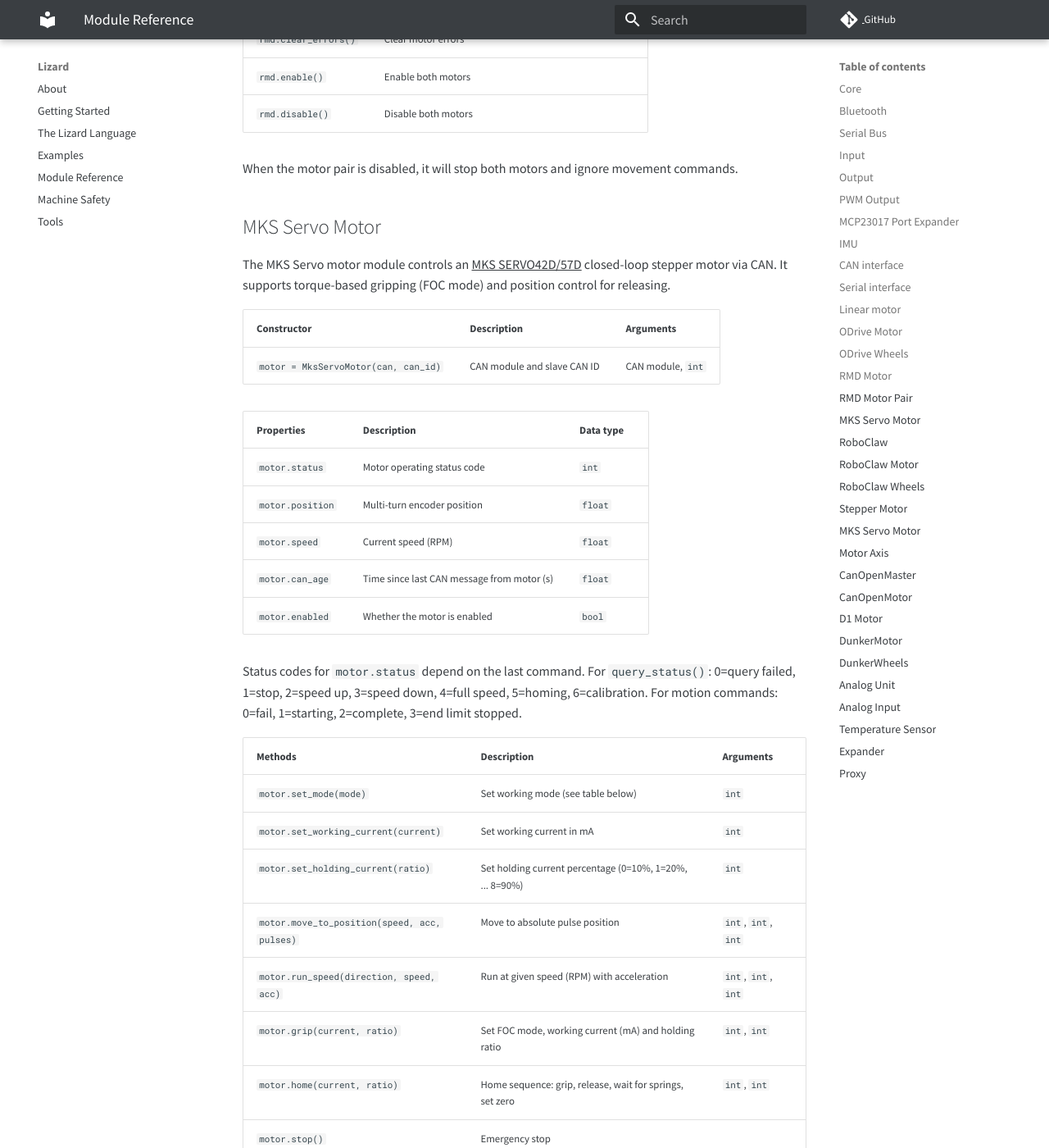
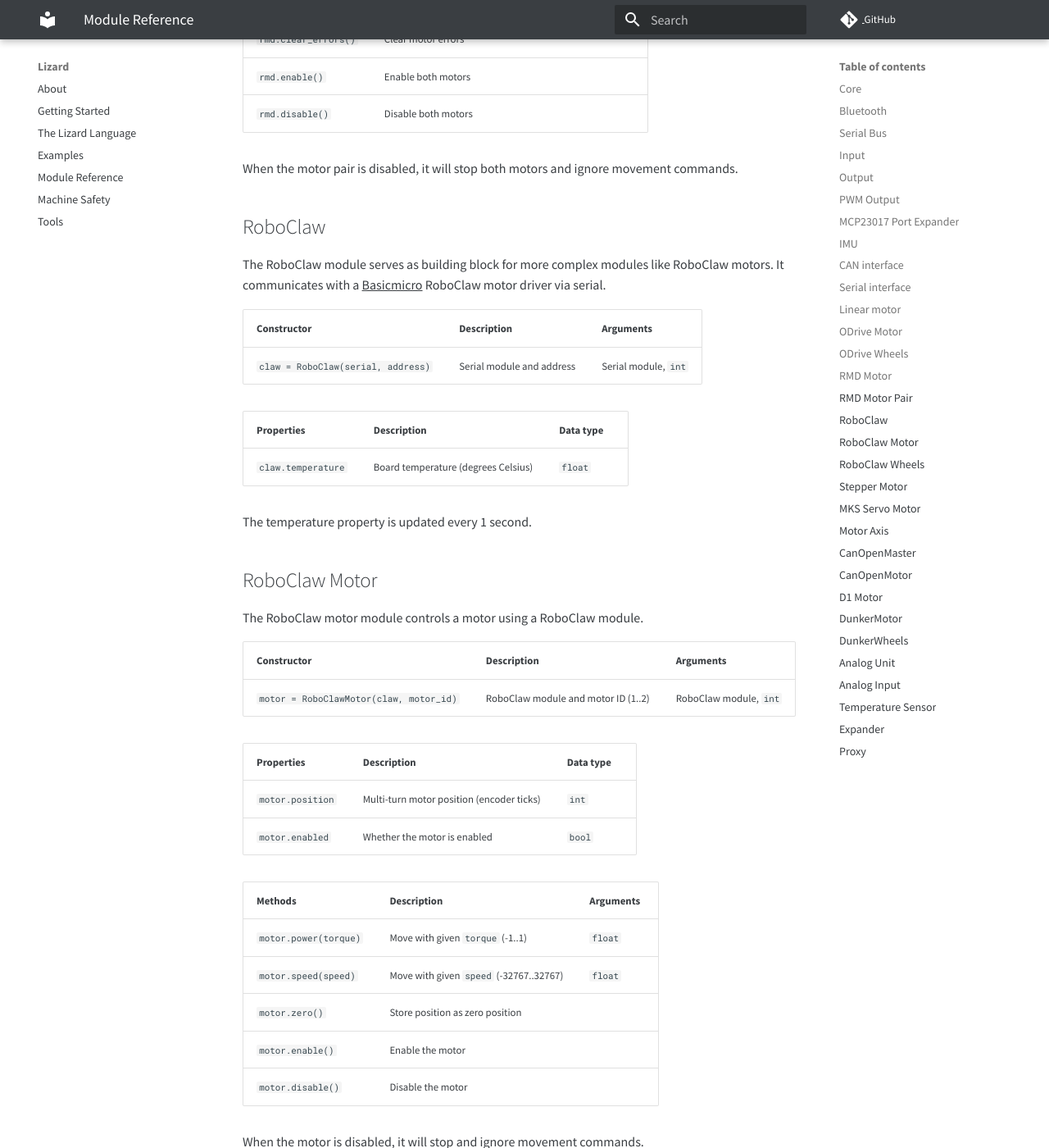
Before and after one commit to zauberzeug/lizard, an MkDocs documentation site: the page built from docs/module_reference.md, in a window 1280 px wide and 1400 px high, scrolled down 18113 px. Shown: the whole window at 82% size. Built offline with MkDocs 1.6.1 and Material for MkDocs 9.7.7, drawn with Linux system fonts in a browser that asks for light colours; comment, search, counter and statistics services are not loaded; some of the changed text lies outside the part shown.

Commit message:
remove duplication

```diff
--- a/docs/module_reference.md
+++ b/docs/module_reference.md
@@ -535,92 +535,6 @@ The RMD motor pair module allows to synchronize two RMD motors.
 
 When the motor pair is disabled, it will stop both motors and ignore movement commands.
 
-## MKS Servo Motor
-
-The MKS Servo motor module controls an [MKS SERVO42D/57D](https://github.com/makerbase-motor/MKS-SERVO42D-57D) closed-loop stepper motor via CAN.
-It supports torque-based gripping (FOC mode) and position control for releasing.
-
-| Constructor                              | Description                    | Arguments         |
-| ---------------------------------------- | ------------------------------ | ----------------- |
-| `motor = MksServoMotor(can, can_id)` | CAN module and slave CAN ID | CAN module, `int` |
-
-| Properties       | Description                                | Data type |
-| ---------------- | ------------------------------------------ | --------- |
-| `motor.status`   | Motor operating status code                | `int`     |
-| `motor.position` | Multi-turn encoder position                | `float`   |
-| `motor.speed`    | Current speed (RPM)                        | `float`   |
-| `motor.can_age`  | Time since last CAN message from motor (s) | `float`   |
-| `motor.enabled`  | Whether the motor is enabled               | `bool`    |
-
-Status codes for `motor.status` depend on the last command. For `query_status()`: 0=query failed, 1=stop, 2=speed up, 3=speed down, 4=full speed, 5=homing, 6=calibration. For motion commands: 0=fail, 1=starting, 2=complete, 3=end limit stopped.
-
-| Methods                                        | Description                                              | Arguments           |
-| ---------------------------------------------- | -------------------------------------------------------- | ------------------- |
-| `motor.set_mode(mode)`                         | Set working mode (see table below)                       | `int`               |
-| `motor.set_working_current(current)`           | Set working current in mA                                | `int`               |
-| `motor.set_holding_current(ratio)`             | Set holding current percentage (0=10%, 1=20%, ... 8=90%) | `int`               |
-| `motor.move_to_position(speed, acc, pulses)`   | Move to absolute pulse position                          | `int`, `int`, `int` |
-| `motor.run_speed(direction, speed, acc)`       | Run at given speed (RPM) with acceleration               | `int`, `int`, `int` |
-| `motor.grip(current, ratio)`                   | Set FOC mode, working current (mA) and holding ratio     | `int`, `int`        |
-| `motor.home(current, ratio)`                   | Home sequence: grip, release, wait for springs, set zero  | `int`, `int`        |
-| `motor.stop()`                                 | Emergency stop                                           |                     |
-| `motor.query_status()`                         | Query motor operating status                             |                     |
-| `motor.read_encoder()`                         | Read multi-turn encoder value                            |                     |
-| `motor.read_speed()`                           | Read real-time speed (RPM)                               |                     |
-| `motor.clear_stall()`                          | Release motor from stall protection state                |                     |
-| `motor.set_zero()`                             | Set current position as zero point                       |                     |
-| `motor.enable()`                               | Enable the motor                                         |                     |
-| `motor.disable()`                              | Disable the motor                                        |                     |
-
-When the motor is disabled, it will stop and the shaft will be released.
-
-**Working modes**
-
-| Mode | Name      | Description                       |
-| ---- | --------- | --------------------------------- |
-| 0    | CR_OPEN   | Pulse interface open-loop mode    |
-| 1    | CR_CLOSE  | Pulse interface closed-loop mode  |
-| 2    | CR_vFOC   | Pulse interface FOC mode          |
-| 3    | SR_OPEN   | Bus interface open-loop mode      |
-| 4    | SR_CLOSE  | Bus interface closed-loop mode    |
-| 5    | SR_vFOC   | Bus interface FOC mode            |
-
-Bus control commands (`run_speed`, `move_to_position`, `grip`, `home`) require a bus mode (3, 4 or 5).
-
-**Grip and home**
-
-The `grip()` method is a convenience wrapper that sets the motor to SR_vFOC mode (5), configures the working current and holding current ratio in one call.
-
-The `home()` method performs a spring-return homing sequence:
-
-1. Grip with the given current and holding ratio (motor closes)
-2. Wait 1 second for grip to engage
-3. Disable motor (release shaft so springs pull back to base)
-4. Wait 2 seconds for springs to settle
-5. Set current position as zero point
-6. Re-enable motor
-
-**Speed mode parameters**
-
-For `run_speed(direction, speed, acceleration)`:
-
-- `direction`: 0=CCW, 1=CW
-- `speed`: 0-3000 RPM
-- `acceleration`: 0-255
-
-**Position mode parameters**
-
-For `move_to_position(speed, acceleration, pulses)`:
-
-- `speed`: 0-3000 RPM
-- `acceleration`: 0-255
-- `pulses`: absolute pulse count (int24, -8388607 to +8388607). One revolution at 16 microsteps = 3200 pulses.
-
-**Working current limits**
-
-- SERVO42D/28D/35D: max 3000 mA
-- SERVO57D: max 5200 mA
-
 ## RoboClaw
 
 The RoboClaw module serves as building block for more complex modules like RoboClaw motors.
```
Also changed, not shown: 2 other files.
